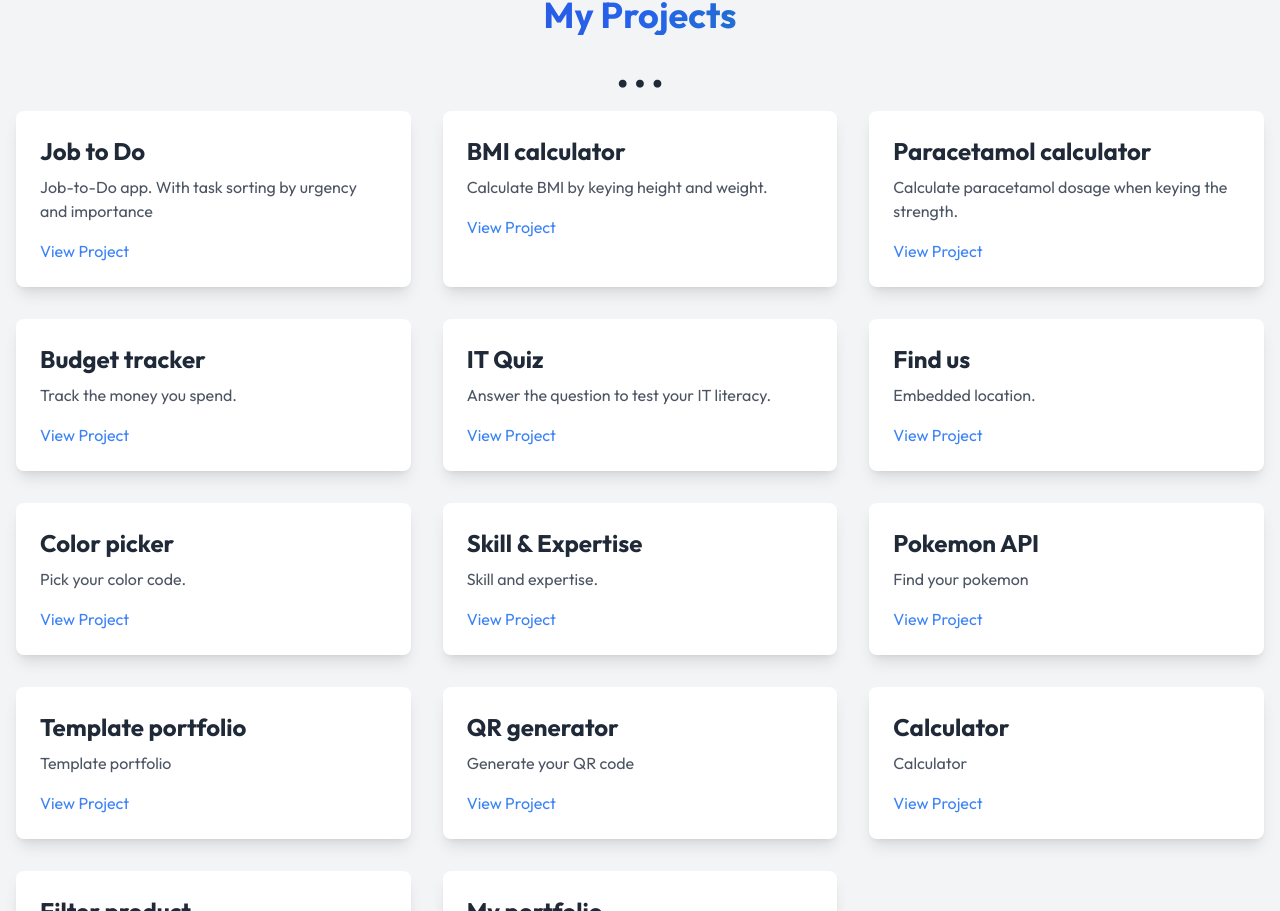
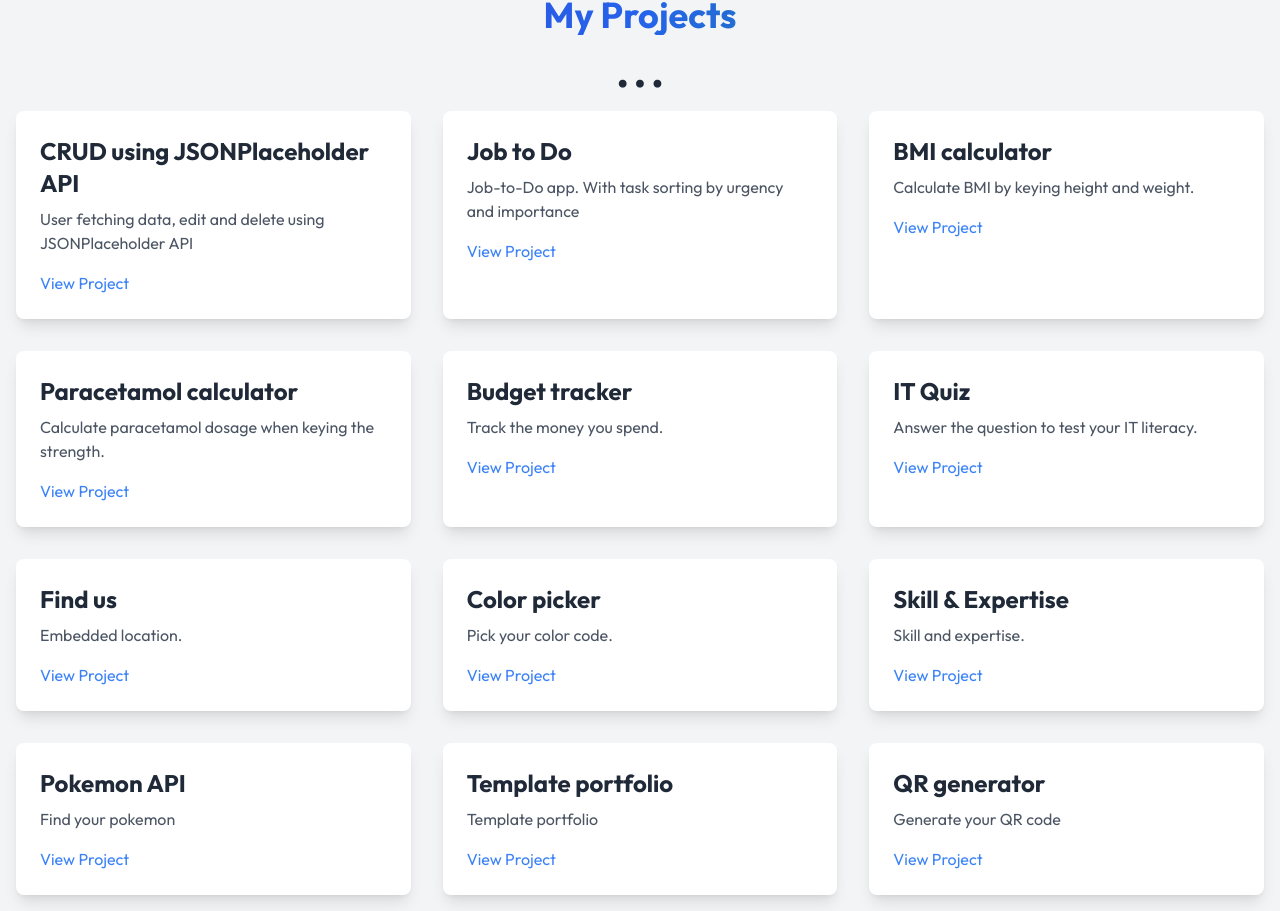
Before and after one commit to asriomar/my-portfolio-latest, a React (Vite) app: page / in a window 1280 px wide. Shown: the part 1729-2640 px from the top of the page. Built offline with nearby package versions, Linux system fonts and the light colour scheme.

Commit message:
Update Projects.jsx

```diff
--- a/src/components/Projects.jsx
+++ b/src/components/Projects.jsx
@@ -2,6 +2,11 @@
 import React from 'react';
 
 const projects = [
+    {
+    title: 'CRUD using JSONPlaceholder API',
+    description: 'User fetching data, edit and delete using JSONPlaceholder API ',
+    link: 'https://api-fetch-jsonplaceholder.vercel.app/',
+  },
   {
     title: 'Job to Do',
     description: 'Job-to-Do app. With task sorting by urgency and importance ',
```
